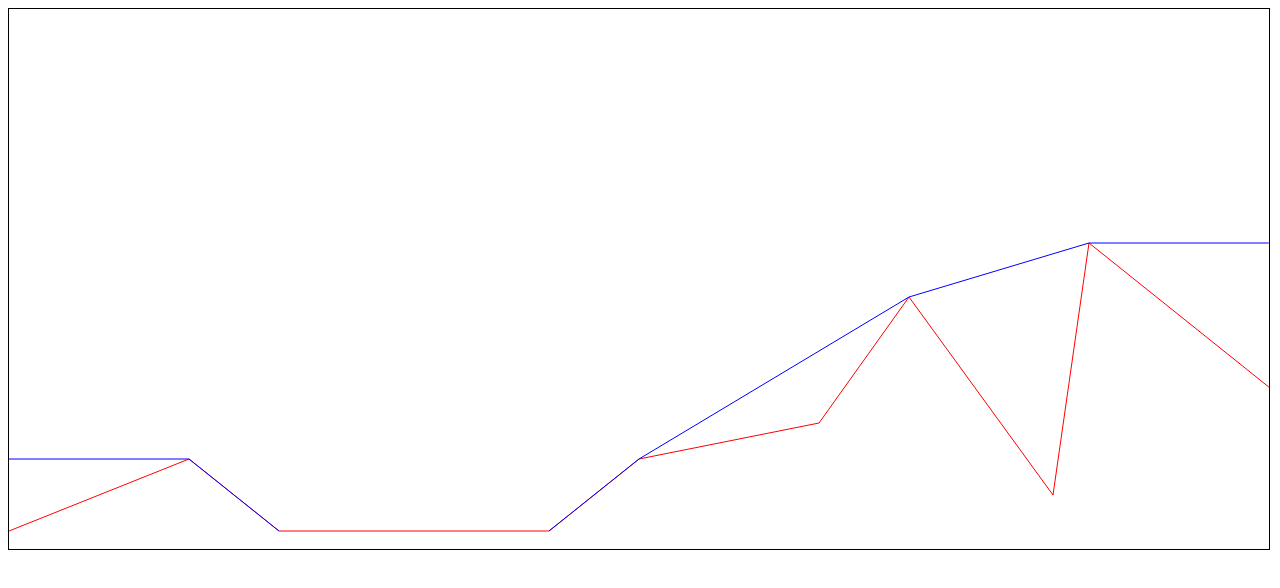
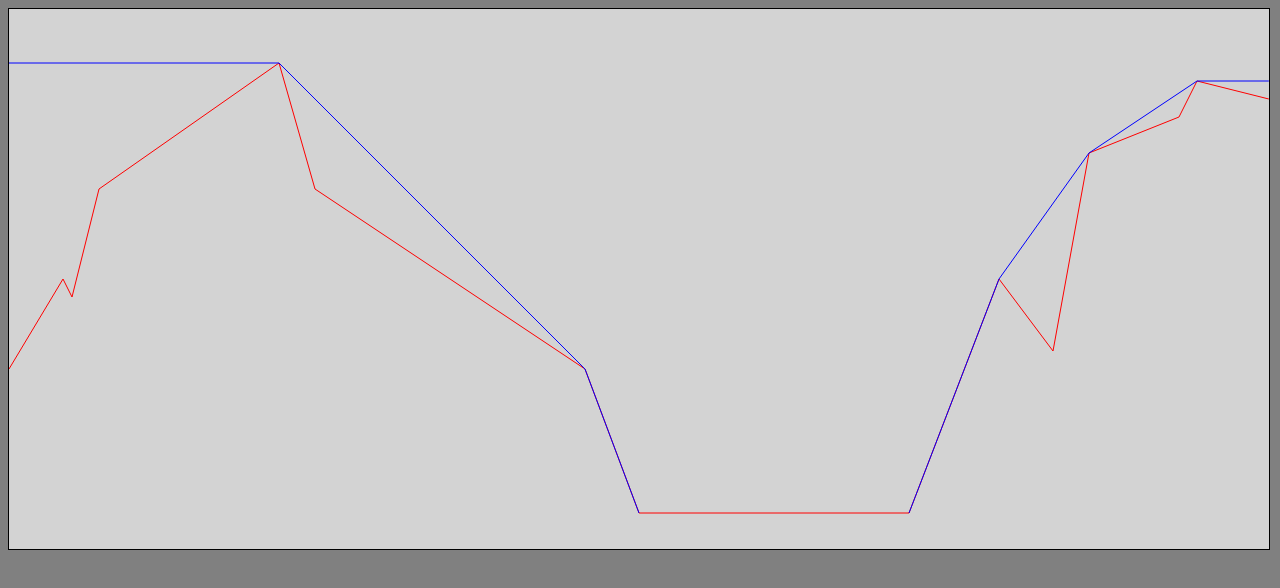
Before and after one commit to groch2/Analyse-the-landscape-for-Mars-Lander, a website built with Vite: page index.html in a window 1280 px wide. Built offline with nearby package versions, Linux system fonts and the light colour scheme.

Commit message:
arrière plan de couleur grise la configuration du paysage présente tous les cas (canyon et segement concaves) des deux côtés du site d'aterrisage

```diff
--- a/src/main.ts
+++ b/src/main.ts
@@ -10,7 +10,7 @@ const resolutionFactor = (viewPortWidth - 20) / canvasWidth
 canvas.width *= resolutionFactor
 canvas.height *= resolutionFactor
 const canvas2DContext = canvas.getContext('2d')!
-canvas2DContext.fillStyle = 'white'
+canvas2DContext.fillStyle = 'lightgray'
 canvas2DContext.fillRect(0, 0, canvas.width, canvas.height)
 
 class Point {
@@ -18,17 +18,23 @@ class Point {
 }
 
 const codingGameLandscapeGamePoints = [
-  { x: 0, y: 100 },
-  { x: 1000, y: 500 },
-  { x: 1500, y: 100 },
-  { x: 3000, y: 100 },
-  { x: 3500, y: 500 },
-  { x: 4500, y: 700 },
-  { x: 5000, y: 1400 },
-  { x: 5800, y: 300 },
-  { x: 6000, y: 1700 },
-  { x: 6999, y: 900 },
+  { x: 0, y: 1000 },
+  { x: 300, y: 1500 },
+  { x: 350, y: 1400 },
+  { x: 500, y: 2000 },
+  { x: 1500, y: 2700 },
+  { x: 1700, y: 2000 },
+  { x: 3200, y: 1000 },
+  { x: 3500, y: 200 },
+  { x: 5000, y: 200 },
+  { x: 5500, y: 1500 },
+  { x: 5800, y: 1100 },
+  { x: 6000, y: 2200 },
+  { x: 6500, y: 2400 },
+  { x: 6600, y: 2600 },
+  { x: 6999, y: 2500 },
 ]
+
 const landingSiteLeftPointIndex = getLandingSiteLeftPointIndex(
   codingGameLandscapeGamePoints
 )
--- a/src/style.css
+++ b/src/style.css
@@ -1,3 +1,6 @@
+body {
+  background-color: gray;
+}
 #canvas {
   border: 1px solid black;
 }
```
